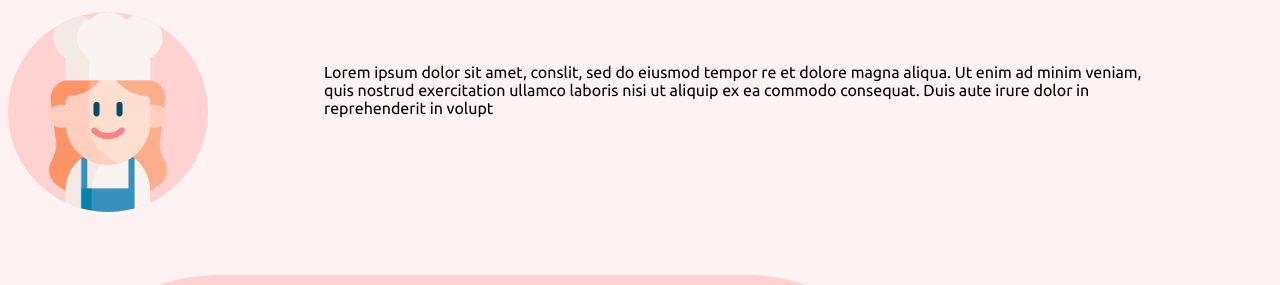
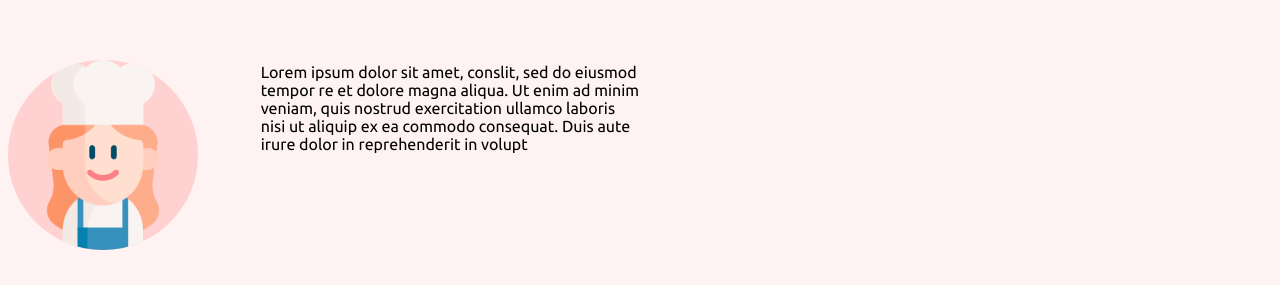
Before and after one commit to magdaTrzTrash/ps1_js, a plain HTML site: page index.html in a window 1280 px wide. Shown: the part 356-641 px from the top of the page. Drawn offline with Linux system fonts and the light colour scheme.

Commit message:
Update styles.css

```diff
--- a/css/styles.css
+++ b/css/styles.css
@@ -43,7 +43,8 @@ body {
 }
 
 .prof-img {
-  width: 200px;
+  margin-top: 3rem;
+  width: 15%;
   border-radius: 50%;
   background-color: #FFD1D1;
   float: left;
@@ -54,8 +55,9 @@ body {
 }
 
 .introduction-text {
+  width: 30%;
   padding-right: 10%;
-  padding-left: 25%;
+  padding-left: 20%;
   padding-top: 4%;
   padding-bottom: 10%;
   color: black;
@@ -166,21 +168,22 @@ body {
   margin-right: auto;
 }
 
-.footer p{
+.footer p {
   padding-bottom: 2rem;
   color: white;
 }
 
 /* CONTACT ME */
-.contact-me{
+.contact-me {
   padding: 5rem;
 }
 
 /* ABOUT ME*/
-.about-me{
+.about-me {
   padding: 5rem;
 }
-.about-me img{
+
+.about-me img {
   border-radius: 25%;
   margin-top: 4rem;
 }
```
Lines whose indentation alone changed are shown as unchanged.
